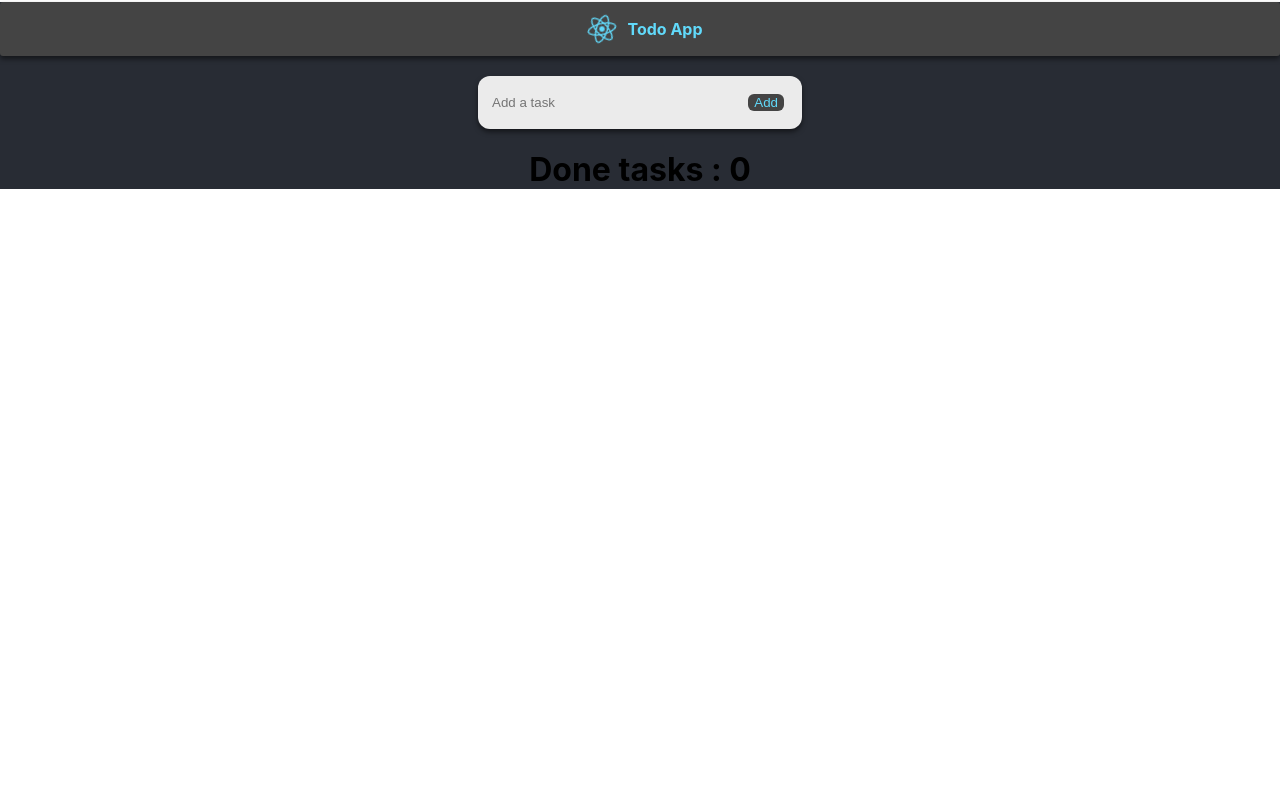
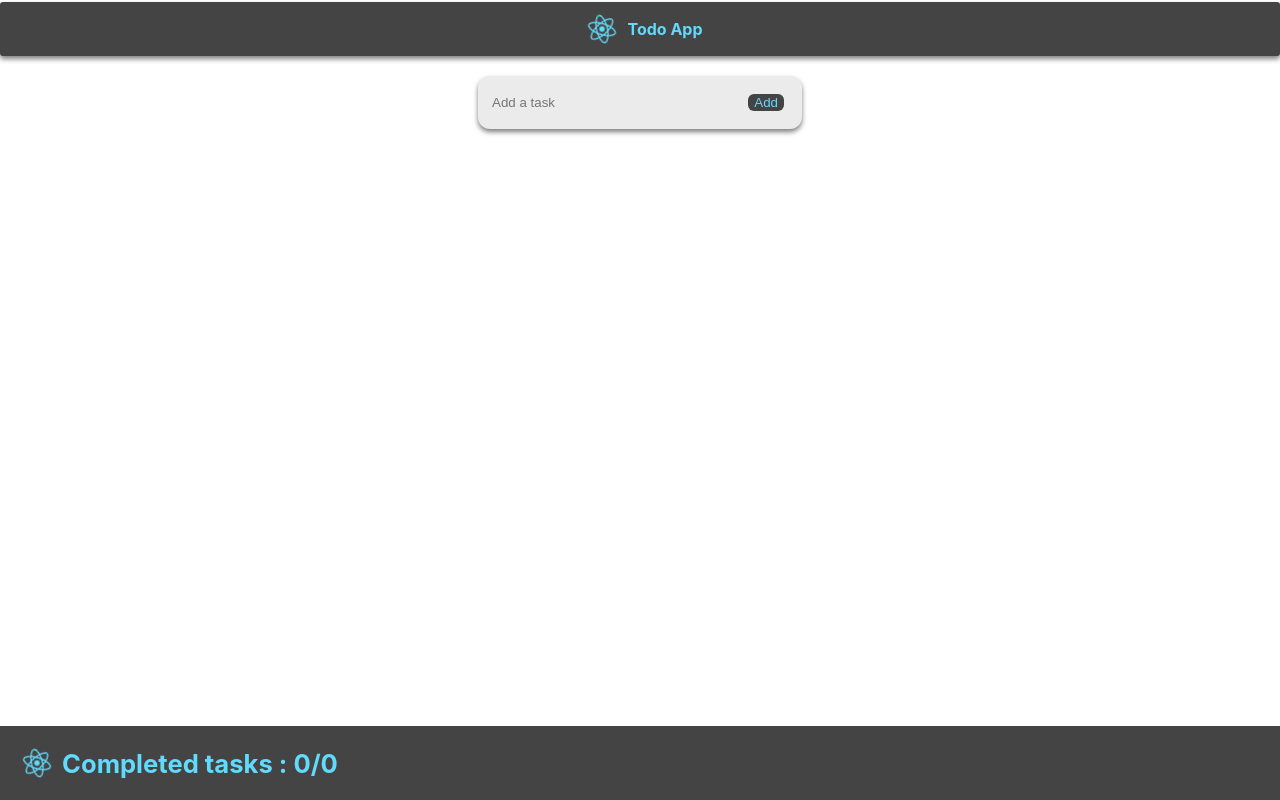
Before and after one commit to Abdelkouddous/tut-react-js-todoapp-codestoic, a React (Create React App) app: page / in a window 1280 px wide. Built offline with nearby package versions, Linux system fonts and the light colour scheme.

Commit message:
Added an Id for each element in the TodoList app fixed the bug making done tasks style not changing :)

```diff
--- a/src/App.css
+++ b/src/App.css
@@ -1,5 +1,5 @@
 .App {
-  background-color: #282c34;
+  /* background-color: #282c34; */
   text-align: center;
 }
 
@@ -17,7 +17,7 @@
 }
 
 .App-header {
-  background-color: #282c34;
+  /* background-color: #282c34; */
   min-height: 100vh;
   display: flex;
   flex-direction: column;
--- /dev/null
+++ b/src/Components/Footer.jsx
@@ -0,0 +1,12 @@
+import styles from "./footer.module.css";
+import logo from "../logo.svg";
+export default function Footer({ completedTodos, totalTodos }) {
+  return (
+    <div className={styles.footer}>
+      <img src={logo} className="App-logo" alt="logo" />
+      <span className={styles.spanText}>
+        Completed tasks : {completedTodos}/{totalTodos}
+      </span>
+    </div>
+  );
+}
--- a/src/Components/Form.jsx
+++ b/src/Components/Form.jsx
@@ -6,14 +6,24 @@ export default function Form({ todos, setTodos }) {
   //const [todo, setTodo] = useState("");
   //
   //=== here we have to do object===  = ==  = = = ================= ================= ================= ================= ================= ================= ================= ================= ================= ================= ================= ================= ================= =================
-  const [todo, setTodo] = useState({ name: "", done: false });
+  let newId = 0;
+  function incrementId(newId) {
+    return newId++;
+  }
+  const [todo, setTodo] = useState({ name: "", done: false, id: newId });
+  const [nextId, setNextId] = useState(1);
   //
   function handleSubmit(e) {
+    incrementId(newId);
     e.preventDefault();
     //add new task to the list
-    console.log("Task added: ", todo);
-    setTodo({ name: "", done: false }); //clear input field
+    //alert("Task added: ", todo);
+    //clear input field
     setTodos([...todos, todo]);
+    setNextId((prevId) => prevId + 1);
+
+    // Reset the todo form
+    setTodo({ name: "", done: false, id: nextId });
     /**
       The selected code snippet is using the spread operator (`...`) to create a new array and add the `todo` item to the existing `todos` array. This is a common practice in JavaScript to update state in React applications.
 
@@ -36,7 +46,15 @@ export default function Form({ todos, setTodos }) {
       <div className={styles.inputContainer}>
         <input
           className={styles.modernInput}
-          onChange={(e) => setTodo({ name: e.target.value, done: false })}
+          //added the id foreach element
+          onChange={(e) =>
+            setTodo((prevTodo) => ({
+              ...prevTodo,
+              name: e.target.value,
+              done: false,
+              id: nextId,
+            }))
+          }
           type="text"
           name="task"
           placeholder="Add a task"
--- a/src/Components/Header.module.css
+++ b/src/Components/Header.module.css
@@ -1,5 +1,6 @@
 .header {
   display: flex;
+  position: relative;
   color: #61dafb;
   font-weight: bold;
   background-color: #444444;
--- a/src/Components/Todo.jsx
+++ b/src/Components/Todo.jsx
@@ -1,7 +1,8 @@
 import Form from "./Form";
+import Footer from "./Footer";
 import { TodoList } from "./TodoList";
 import { useState } from "react";
-
+//main to do component
 //needs access to the todos list
 //================================================================
 //this is the parent of TodoList and TodoItem
@@ -11,14 +12,15 @@ export default function Todo() {
   //use preventDefault to prevent refreshing page
 
   //add state variable to hold list of todos
-  //const [todo,setTodo]=useState();
+  //const [todo, setTodo] = useState();
   const [todos, setTodos] = useState([]);
   const completedTodos = todos.filter((todo) => todo.done).length;
+  const totalTodos = todos.length;
   return (
     <div>
       <Form todos={todos} setTodos={setTodos}></Form>
       <TodoList todos={todos} setTodos={setTodos}></TodoList>
-      <h1> Done tasks : {completedTodos}</h1>
+      <Footer completedTodos={completedTodos} totalTodos={totalTodos}></Footer>
       {/* how to solve todos problem ???
       ADD STATES IN THE PARENT */}
       {/* {todos.map((todo, index) => (
--- a/src/Components/TodoItem.jsx
+++ b/src/Components/TodoItem.jsx
@@ -1,11 +1,12 @@
 import "../css/style.css";
 import styles from "./todoitem.module.css";
 
-export default function TodoItem({ item, todos, setTodos }) {
+export default function TodoItem({ item, done, id, todos, setTodos }) {
   function handleDelete(item) {
     console.log("Deleting task: ", item);
     //youtube method
-    setTodos(todos.filter((todo) => todo.name !== item));
+    const newArray = todos.filter((todo) => todo.name !== item);
+    setTodos(newArray);
     //my own method
     // const updatedTodos = [...todos];
     // updatedTodos.splice(item, 1);
@@ -18,12 +19,17 @@ export default function TodoItem({ item, todos, setTodos }) {
     const newArray = todos.map((todo) =>
       todo.name === item ? { ...todo, done: !todo.done } : todo
     );
-
     setTodos(newArray); // update the state with new array with updated tasksodos(newA)
     console.log("New array", newArray);
   }
-  const classNameDone = item.done ? styles.completed : "";
-  console.log("Class Name Done", classNameDone, item.done);
+  //note there is an error here================================================================
+  //fixed the error by replacing item by done while adding
+  //done key to the todolist.jsx file
+  //wrong !!
+  //const classNameDone = item ? styles.completed : "";
+  const classNameDone = done ? styles.completed : "";
+  //=================================
+
   return (
     <div className="task" key={item}>
       <div className="itemName">
--- a/src/Components/TodoList.jsx
+++ b/src/Components/TodoList.jsx
@@ -1,14 +1,19 @@
 import TodoItem from "./TodoItem";
 export function TodoList({ todos, setTodos }) {
   //needs acess to the todo to fÍind all the tasks
+  //slice method creates a new Todos table copy
+  const sortedTodos = todos
+    .slice()
+    .sort((a, b) => Number(a.done) - Number(b.done));
   return (
     <div>
-      {todos.map((todo) => (
+      {sortedTodos.map((todo) => (
         //simple way
         //component way
         <TodoItem
-          key={todo.name}
+          key={todo.id}
           item={todo.name}
+          done={todo.done}
           todos={todos}
           setTodos={setTodos}
         ></TodoItem>
--- /dev/null
+++ b/src/Components/footer.module.css
@@ -0,0 +1,15 @@
+.footer {
+  position: fixed;
+  display: flex;
+  bottom: 0;
+  font-size: 1.6em;
+  font-weight: bold;
+  text-align: center;
+  width: 100%;
+  background-color: #444444;
+  padding: 12px;
+  align-items: center;
+}
+.spanText {
+  color: #61dafb;
+}
--- a/src/css/style.css
+++ b/src/css/style.css
@@ -5,7 +5,8 @@
 }
 
 .task {
-  width: 318px;
+  background-color: #444444;
+  width: 312px;
   height: 18px !important;
   font-size: 16px;
   margin: 0 auto;
@@ -14,6 +15,7 @@
   font-size: 16px;
   box-shadow: 0 3px 5px rgba(0, 0, 0, 0.5);
   color: aliceblue;
+  border-radius: 6px;
 }
 .header {
   font-size: 24px;
```
